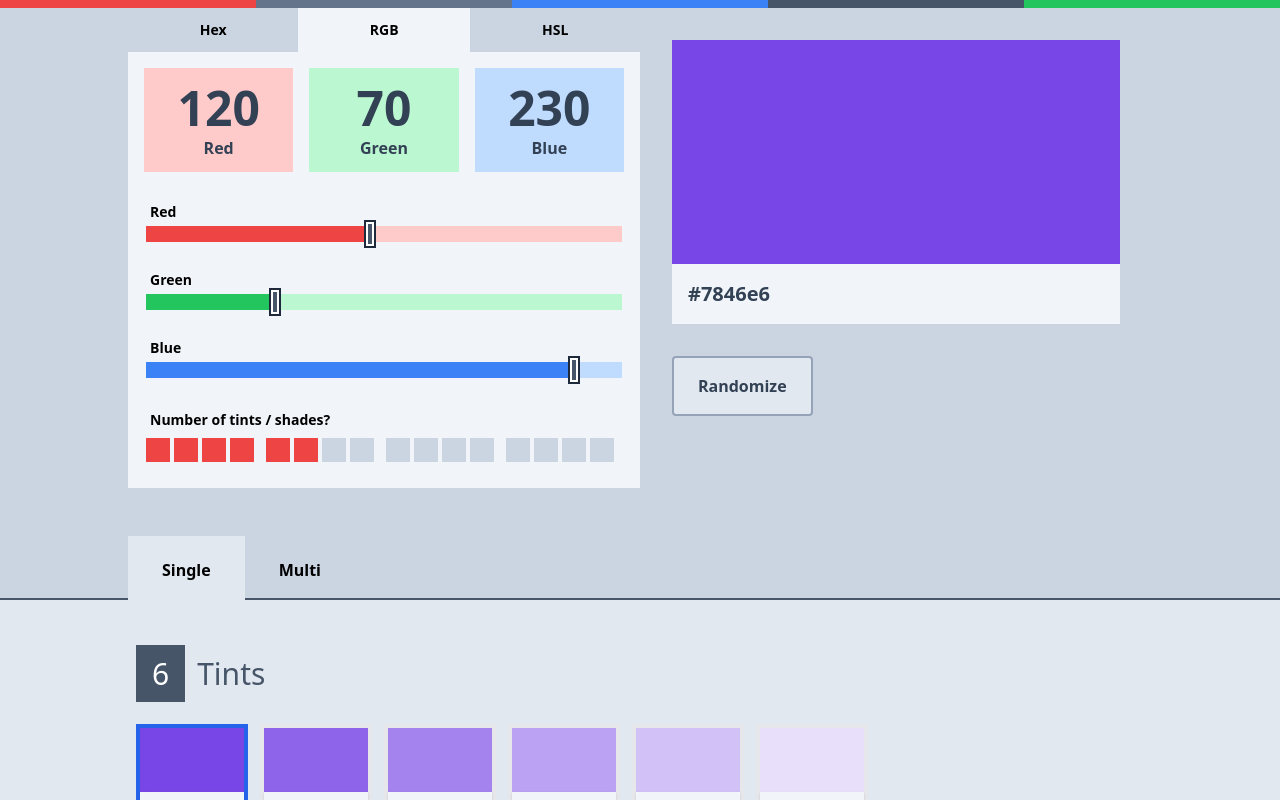
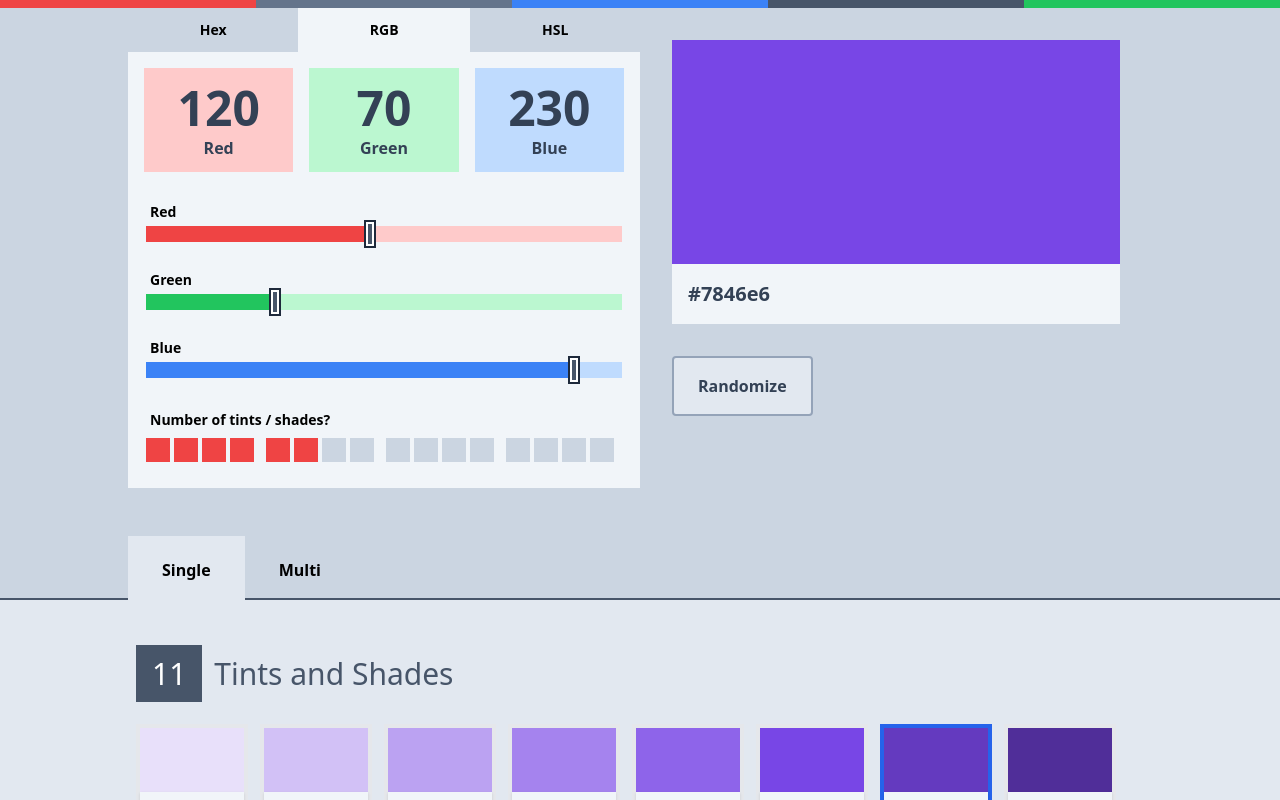
Before and after one commit to reactry/shades, a React (Create React App) app: page / in a window 1280 px wide. Both pictures are taken after a click on the element "Single". Shown: the top 800 px of the page. Built offline with nearby package versions, Linux system fonts and the light colour scheme.

Commit message:
Added new component: TintsAndShades * implemented getTintsAndShades() util * implemented getCurrentOutputTab() * output tabs are functional now

```diff
--- a/src/MainComponent/Output/ColorOutput.js
+++ b/src/MainComponent/Output/ColorOutput.js
@@ -1,5 +1,6 @@
 import React from 'react';
 
+import TintsAndShades from './TintsAndShades';
 import Tints from './Tints';
 import Shades from './Shades';
 import OutputTabBar from './OutputTabBar';
@@ -27,12 +28,30 @@ export default function ColorOutput ({
 
 	let props = {red, green, blue, n};
 
+	function getCurrentOutputTab () {
+		let currentTabTitle = outputTabs[currentTabIndex].title;
+		if (currentTabTitle === "Single") {
+			return (
+				<div>
+					<TintsAndShades {...props} />
+				</div>
+			);
+		} else if (currentTabTitle === "Multi") {
+			return (
+				<div>
+					<Tints {...props} />
+					<Shades {...props} />
+				</div>
+			);
+		}
+		return null;
+	}
+
 	return (
 		<div className="ColorOutput bg-slate-200 min-h-screen pb-20">
 			<OutputTabBar {...outputTabBarProps} />
 			<div className="max-w-5xl mx-auto px-2">
-				<Tints {...props} />
-				<Shades {...props} />
+				{getCurrentOutputTab()}
 			</div>
 		</div>
 	);
--- /dev/null
+++ b/src/MainComponent/Output/TintsAndShades.js
@@ -0,0 +1,18 @@
+import {getTintsAndShades} from '../../Utils';
+
+import List from './List';
+
+
+
+export default function TintsAndShades ({
+	red, green, blue, n
+}) {
+
+	let colors = getTintsAndShades(red, green, blue, n);
+
+	return (
+		<div className="TintsAndShades">
+			<List colors={colors} title="Tints and Shades" currentColorIndex={n} />
+		</div>
+	);
+}
--- a/src/Utils.js
+++ b/src/Utils.js
@@ -36,9 +36,17 @@ function getShades (red, green, blue, n) {
 	return colors;
 }
 
+function getTintsAndShades (red, green, blue, n) {
+	let tints = getTints(red, green, blue, n).reverse();
+	tints.pop();
+	let shades = getShades(red, green, blue, n);
+	return [...tints, ...shades];
+}
+
 module.exports = {
 	roundOffComponent,
 	rgbToHex,
 	getTints,
-	getShades
+	getShades,
+	getTintsAndShades
 };
```
